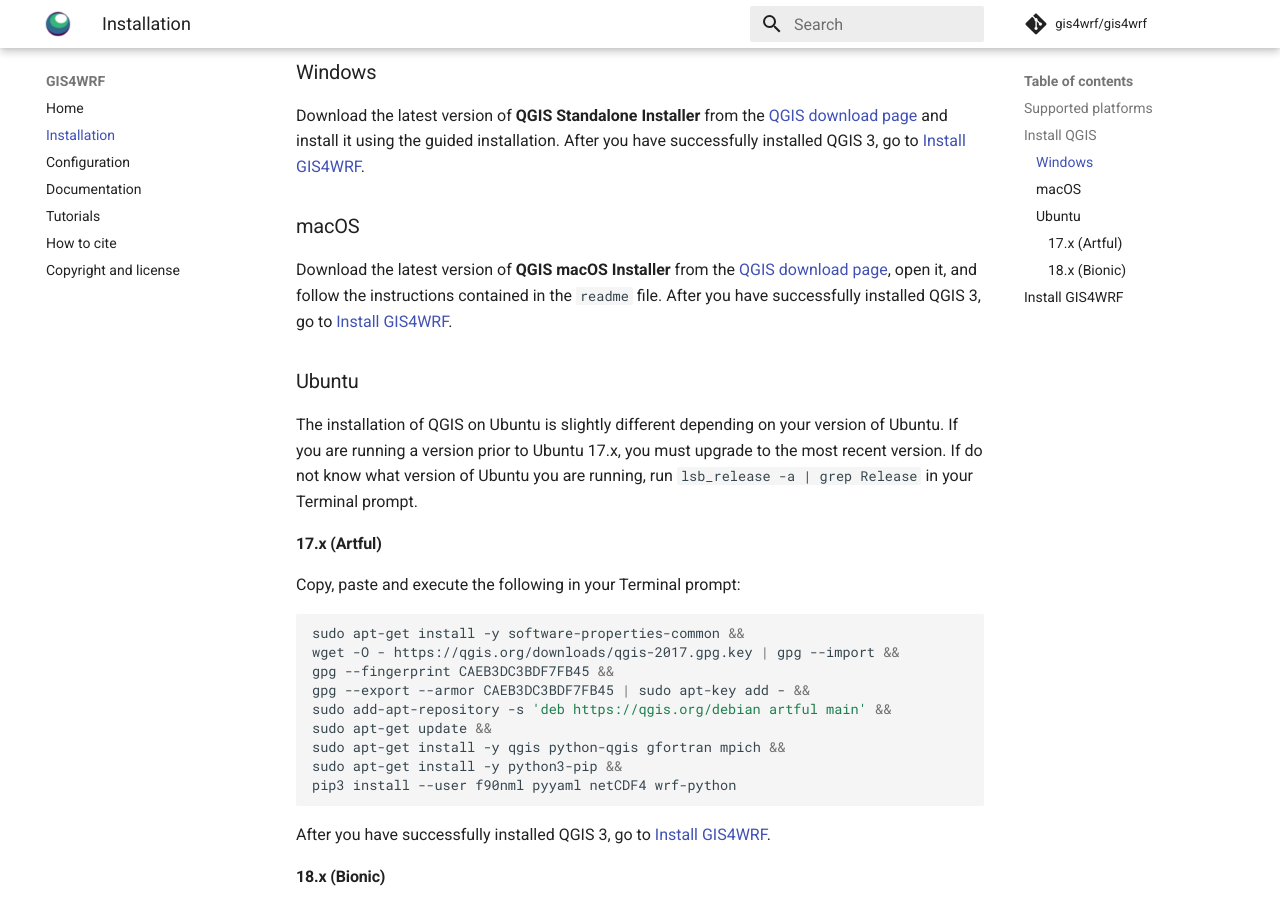
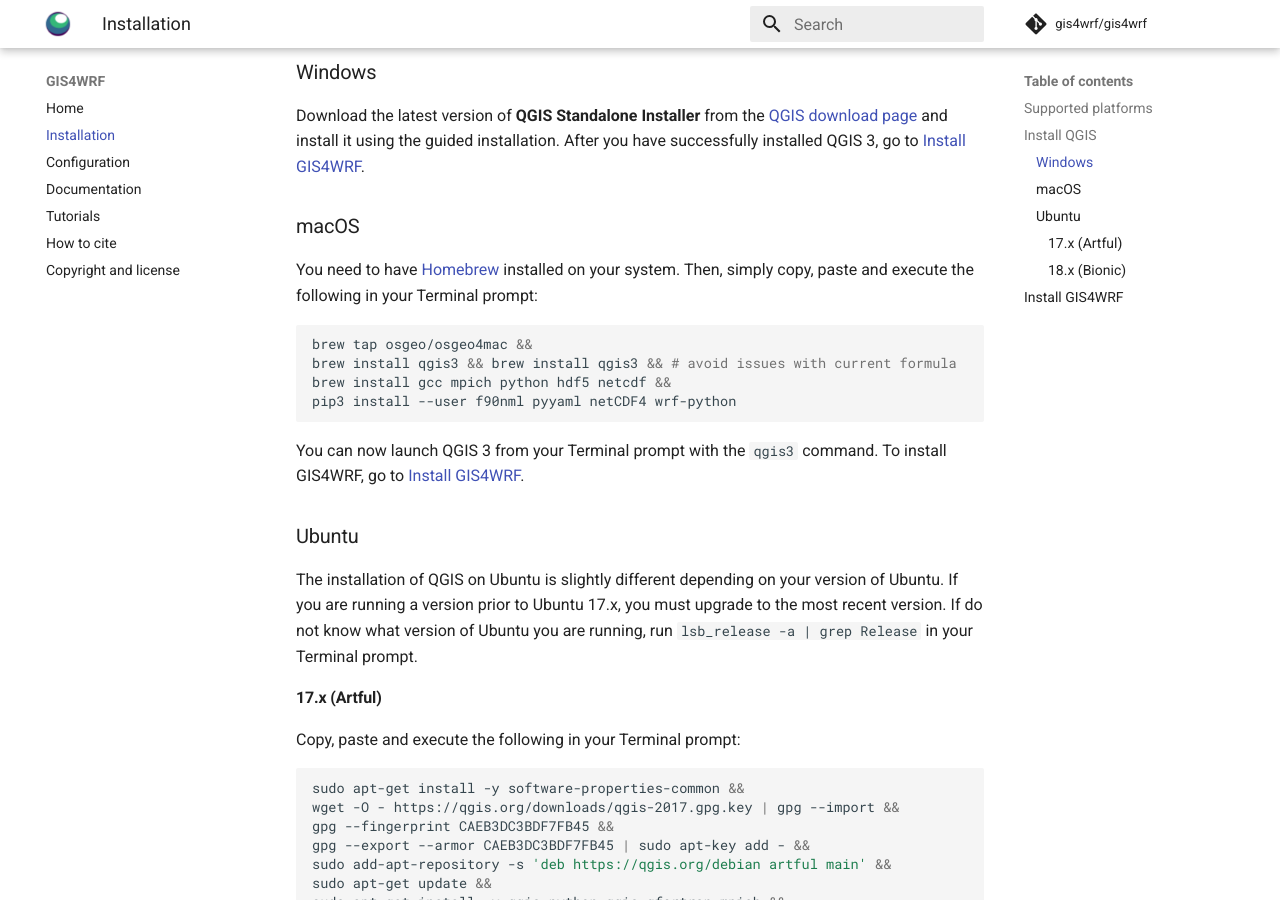
Before and after one commit to GIS4WRF/gis4wrf.github.io, an MkDocs documentation site: the page built from docs/installation/index.md, in a window 1280 px wide and 900 px high, scrolled down 700 px. Built offline with MkDocs 1.6.1 and Material for MkDocs 9.7.7, drawn with Linux system fonts in a browser that asks for light colours; comment, search, counter and statistics services are not loaded.

Commit message:
change install method to homebrew only for macOS

````diff
--- a/docs/installation/index.md
+++ b/docs/installation/index.md
@@ -18,7 +18,17 @@
 Download the latest version of **QGIS Standalone Installer** from the [QGIS download page](https://www.qgis.org/en/site/forusers/download#windows) and install it using the guided installation. After you have successfully installed QGIS 3, go to [Install GIS4WRF](#install-gis4wrf).
 
 ### macOS
-Download the latest version of **QGIS macOS Installer** from the [QGIS download page](https://qgis.org/en/site/forusers/download.html#mac), open it, and follow the instructions contained in the `readme` file. After you have successfully installed QGIS 3, go to [Install GIS4WRF](#install-gis4wrf).
+
+You need to have [Homebrew](https://brew.sh/) installed on your system. Then, simply copy, paste and execute the following in your Terminal prompt:
+
+```bash
+brew tap osgeo/osgeo4mac &&
+brew install qgis3 && brew install qgis3 && # avoid issues with current formula
+brew install gcc mpich python hdf5 netcdf &&
+pip3 install --user f90nml pyyaml netCDF4 wrf-python
+```
+
+You can now launch QGIS 3 from your Terminal prompt with the `qgis3` command. To install GIS4WRF, go to [Install GIS4WRF](#install-gis4wrf).
 
 ### Ubuntu
 The installation of QGIS on Ubuntu is slightly different depending on your version of Ubuntu. If you are running a version prior to Ubuntu 17.x, you must upgrade to the most recent version. If do not know what version of Ubuntu you are running, run `lsb_release -a | grep Release` in your Terminal prompt.
````
Also changed, not shown: docs/tutorials/index.md (+2 -2 lines).
